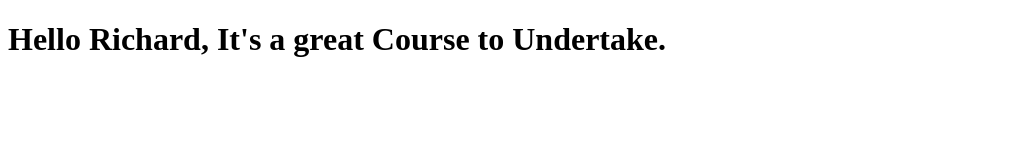
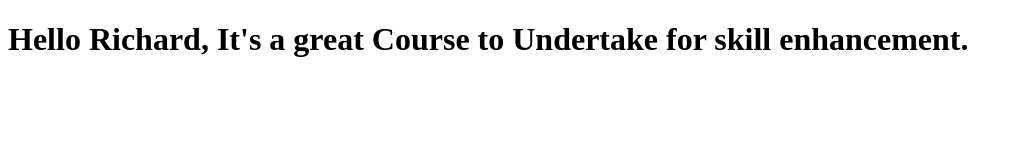
Before and after one commit to Richard-74/Richard-Test, a plain HTML site: page site/index.html in a window 1280 px wide. Shown: the whole page, without its empty margins (0-1022 px from the left). Drawn offline with Linux system fonts and the light colour scheme.

Commit message:
Small addition to our page content

```diff
--- a/site/index.html
+++ b/site/index.html
@@ -4,7 +4,7 @@
 	<title>Hello Richard</title>
 </head>
 <body>
-	<h1>Hello Richard, It's a great Course to Undertake.</h1>
+	<h1>Hello Richard, It's a great Course to Undertake for skill enhancement.</h1>
 
 </body>
 </html>
```
